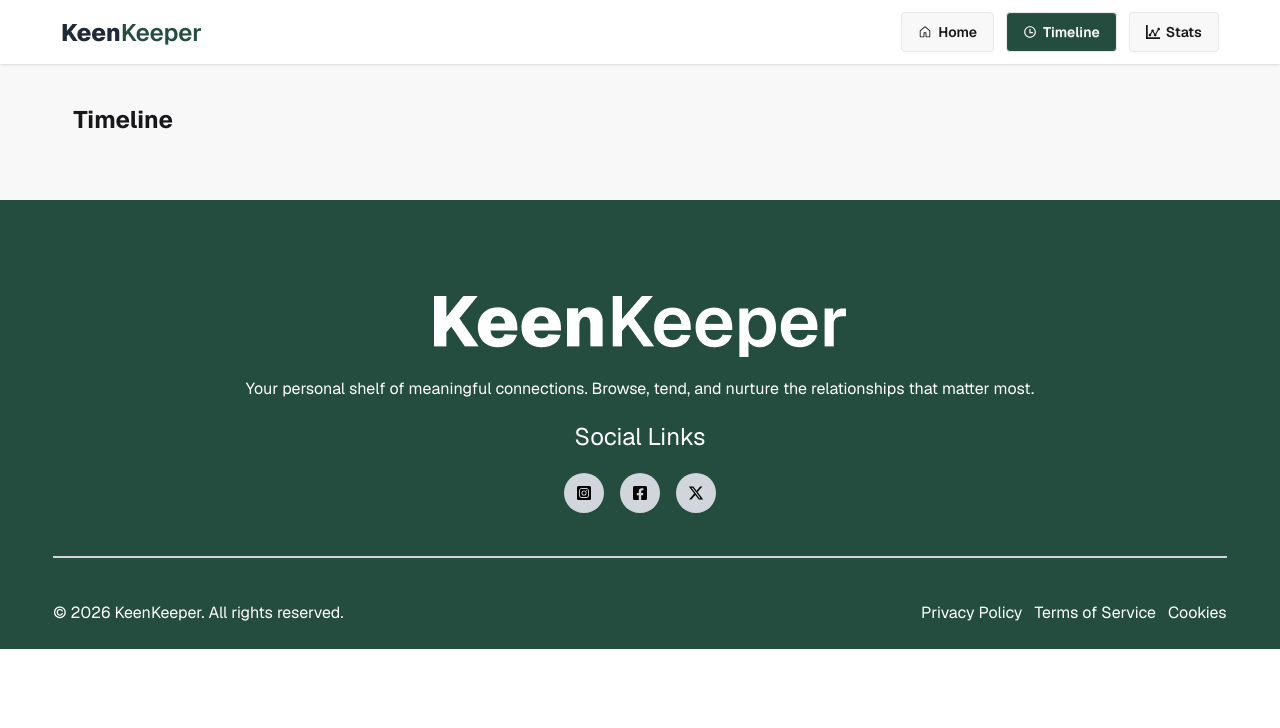
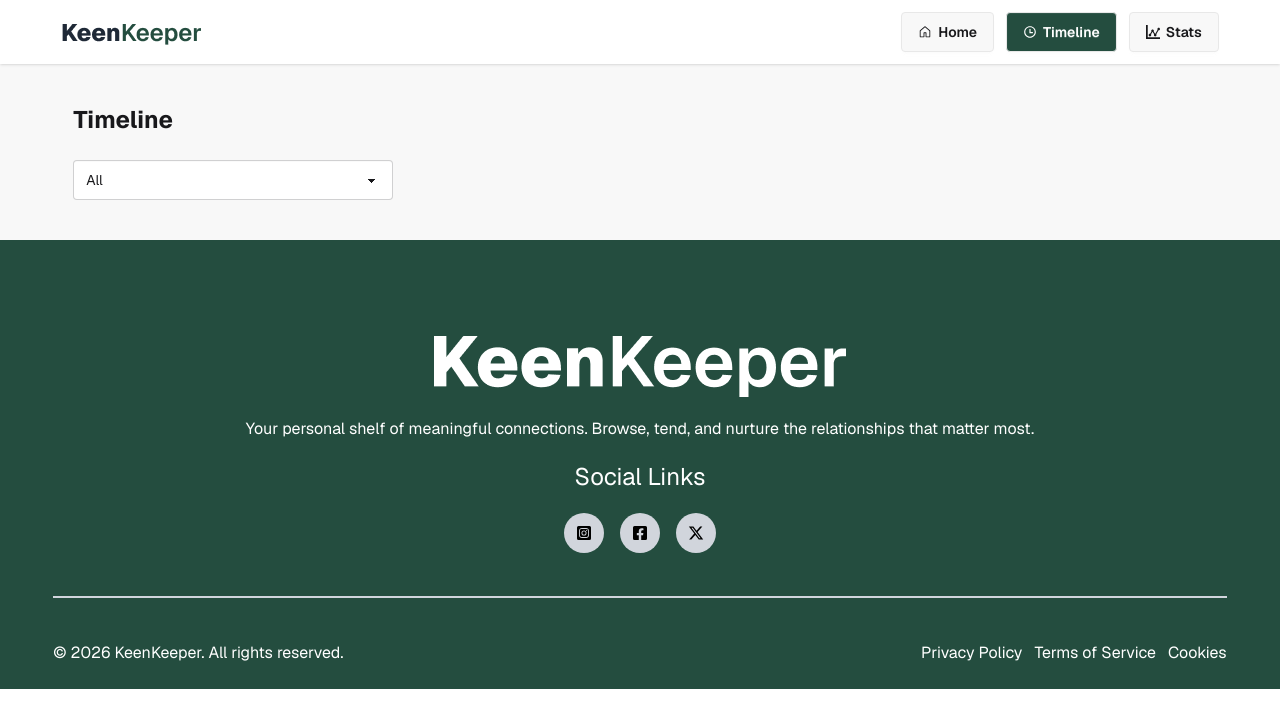
Before and after one commit to Badsha-Nishan/keen-keeper-react, a React (Vite) app: page /timeline in a window 1280 px wide. Shown: the top 728 px of the page. Built offline with nearby package versions, Linux system fonts and the light colour scheme.

Commit message:
implement timeline card filtering

```diff
--- a/src/context/FriendContext.jsx
+++ b/src/context/FriendContext.jsx
@@ -1,13 +1,17 @@
 import React, { createContext, useState } from "react";
 import callLogo from "../assets/call.png"
+import textLogo from "../assets/text.png"
+import videoLogo from "../assets/video.png"
 
 export const FriendsContext = createContext();
 const FriendContext = ({ children }) => {
-    const [callStatus, setCallStatus] = useState([]);
+    const [timeline, setTimeline] = useState([]);
   const data = {
-    callStatus,
-    setCallStatus,
-    callLogo
+    timeline,
+    setTimeline,
+    callLogo,
+    textLogo,
+    videoLogo,
   };
   return (
     <FriendsContext.Provider value={data}>{children}</FriendsContext.Provider>
--- a/src/pages/friendDetails/FriendDetails.jsx
+++ b/src/pages/friendDetails/FriendDetails.jsx
@@ -7,16 +7,54 @@ import { RiDeleteBin6Line } from "react-icons/ri";
 import { FiArchive } from "react-icons/fi";
 import { RiNotificationSnoozeLine } from "react-icons/ri";
 import { toast } from "react-toastify";
-import FriendContext, { FriendsContext } from "../../context/FriendContext";
-
+import { FriendsContext } from "../../context/FriendContext";
 
 const FriendDetails = () => {
   const friends = useLoaderData();
   const { id } = useParams();
-  const { callStatus, setCallStatus } = useContext(FriendsContext);
+  const { timeline, setTimeline, callLogo, textLogo, videoLogo } =
+    useContext(FriendsContext);
   const handleCall = () => {
-    setCallStatus([...callStatus, expectedFriend]);
+    const newItem = {
+      ...expectedFriend,
+      type: "call",
+      time: new Date().toLocaleDateString("en-US", {
+        year: "numeric",
+        month: "long",
+        day: "numeric",
+      }),
+      logo: callLogo,
+    };
+    setTimeline([...timeline, newItem]);
     toast.success("Call is Successfully!");
+  };
+  const handleText = () => {
+    const newItem = {
+      ...expectedFriend,
+      type: "text",
+      time: new Date().toLocaleDateString("en-US", {
+        year: "numeric",
+        month: "long",
+        day: "numeric",
+      }),
+      logo: textLogo,
+    };
+    setTimeline([...timeline, newItem]);
+    toast.success("Text is Success!");
+  };
+  const handleVideo = () => {
+    const newItem = {
+      ...expectedFriend,
+      type: "video",
+      time: new Date().toLocaleDateString("en-US", {
+        year: "numeric",
+        month: "long",
+        day: "numeric",
+      }),
+      logo: videoLogo,
+    };
+    setTimeline([...timeline, newItem]);
+    toast.success("Video is Success!");
   };
   const expectedFriend = friends.find((fnd) => fnd.id == id);
   return (
@@ -112,13 +150,19 @@ const FriendDetails = () => {
             </div>
             Call
           </button>
-          <button className="btn flex flex-col w-full h-24 text-xl">
+          <button
+            onClick={() => handleText()}
+            className="btn flex flex-col w-full h-24 text-xl"
+          >
             <div className="text-2xl">
               <MdOutlineTextsms />
             </div>
             Text
           </button>
-          <button className="btn flex flex-col w-full h-24 text-xl">
+          <button
+            onClick={() => handleVideo()}
+            className="btn flex flex-col w-full h-24 text-xl"
+          >
             <div className="text-2xl">
               <LuVideo />
             </div>
--- /dev/null
+++ b/src/pages/timelinepage/TextCard.jsx
@@ -0,0 +1,21 @@
+import React from 'react';
+
+const TextCard = ({item}) => {
+    return (
+        <div className="space-y-4 ">
+      <div className="flex items-center gap-3 bg-base-100 rounded-md p-4 shadow">
+        <div>
+          <img src={item.logo} alt="Text" />
+        </div>
+        <div>
+          <p>
+            <span className="font-bold">Text</span> with {item.name}
+          </p>
+          <p>{item.time}</p>
+        </div>
+      </div>
+    </div>
+    );
+};
+
+export default TextCard;
--- a/src/pages/timelinepage/TimeLineCard.jsx
+++ b/src/pages/timelinepage/TimeLineCard.jsx
@@ -1,22 +1,17 @@
 import React from "react";
 
-const TimeLineCard = ({ status, callLogo }) => {
-  const today = new Date().toLocaleDateString("en-US", {
-    year: "numeric",
-    month: "long",
-    day: "numeric",
-  });
+const TimeLineCard = ({ item }) => {
   return (
     <div className="space-y-4 ">
       <div className="flex items-center gap-3 bg-base-100 rounded-md p-4 shadow">
         <div>
-          <img src={callLogo} alt="Call" />
+          <img src={item.logo} alt="Call" />
         </div>
         <div>
           <p>
-            <span className="font-bold">Call</span> with {status.name}
+            <span className="font-bold">Call</span> with {item.name}
           </p>
-          <p>{today}</p>
+          <p>{item.time}</p>
         </div>
       </div>
     </div>
--- a/src/pages/timelinepage/TimeLinePage.jsx
+++ b/src/pages/timelinepage/TimeLinePage.jsx
@@ -1,19 +1,38 @@
-import React, { useContext } from "react";
+import React, { useContext, useState } from "react";
 import { FriendsContext } from "../../context/FriendContext";
 import TimeLineCard from "./TimeLineCard";
+import TextCard from "./TextCard";
+import VideoCard from "./VideoCard";
 
 const TimeLinePage = () => {
-  const { callStatus, setCallStatus, callLogo } = useContext(FriendsContext);
+  const { timeline } = useContext(FriendsContext);
+  const [filter, setFilter] = useState("all");
+  const filteredTimeline =
+    filter === "all"
+      ? timeline
+      : timeline.filter((item) => item.type === filter);
   return (
     <div className="w-11/12 mx-auto p-5 space-y-5">
       <h2 className="text-2xl font-bold mb-6 mt-5">Timeline</h2>
-      {callStatus.map((status, inx) => (
-        <TimeLineCard
-          key={inx}
-          callLogo={callLogo}
-          status={status}
-        ></TimeLineCard>
-      ))}
+      <select
+        className="select select-bordered w-full max-w-xs"
+        value={filter}
+        onChange={(e) => setFilter(e.target.value)}
+      >
+        <option value="all">All</option>
+        <option value="call">Call</option>
+        <option value="text">Text</option>
+        <option value="video">Video</option>
+      </select>
+      {filteredTimeline.map((item, index) =>
+        item.type === "call" ? (
+          <TimeLineCard key={index} item={item}></TimeLineCard>
+        ) : item.type === "text" ? (
+          <TextCard key={index} item={item}></TextCard>
+        ) : (
+          <VideoCard key={index} item={item}></VideoCard>
+        )
+      )}
     </div>
   );
 };
--- /dev/null
+++ b/src/pages/timelinepage/VideoCard.jsx
@@ -0,0 +1,21 @@
+import React from 'react';
+
+const VideoCard = ({item}) => {
+    return (
+        <div className="space-y-4 ">
+        <div className="flex items-center gap-3 bg-base-100 rounded-md p-4 shadow">
+          <div>
+            <img src={item.logo} alt="Video" />
+          </div>
+          <div>
+            <p>
+              <span className="font-bold">Video</span> with {item.name}
+            </p>
+            <p>{item.time}</p>
+          </div>
+        </div>
+      </div>
+    );
+};
+
+export default VideoCard;
```
